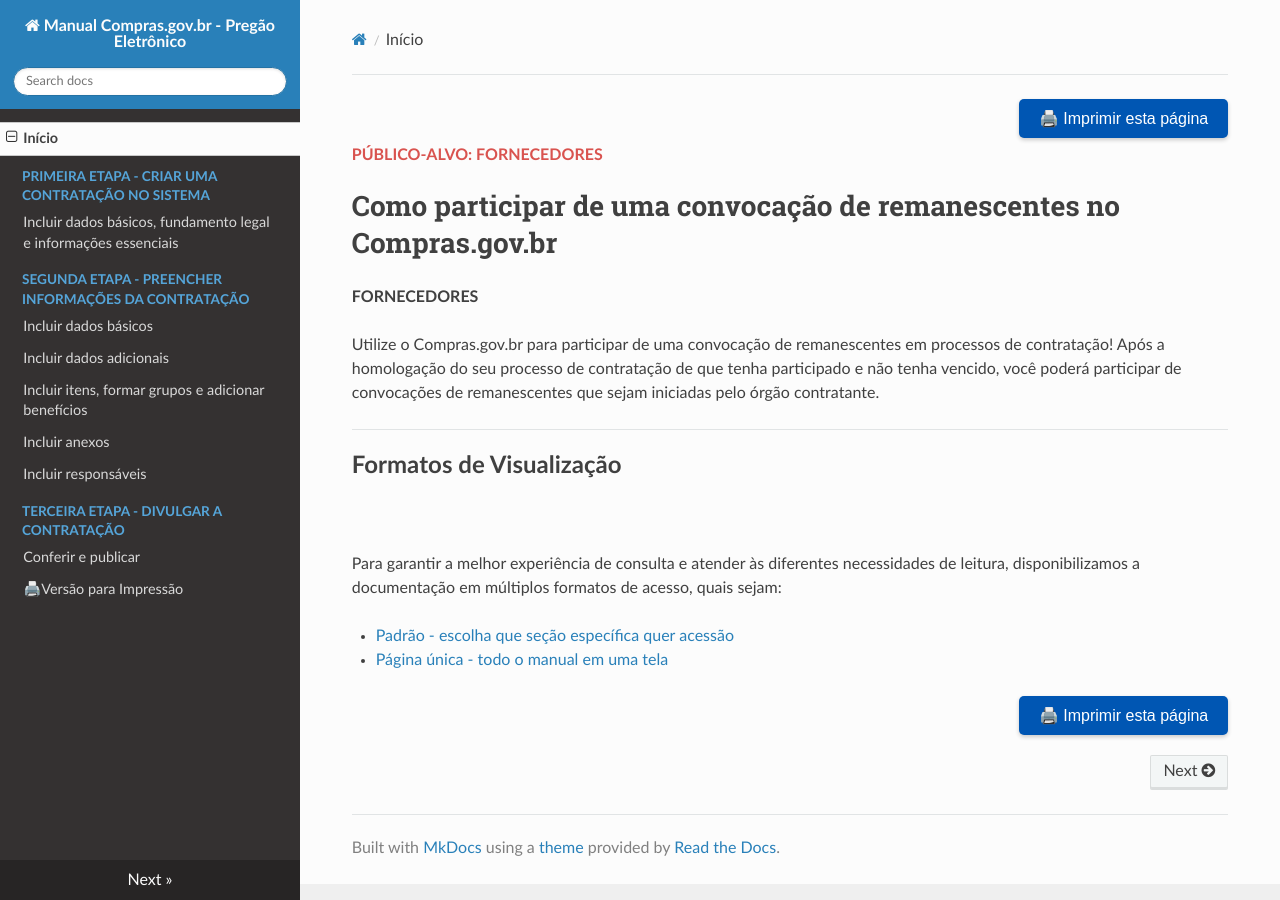
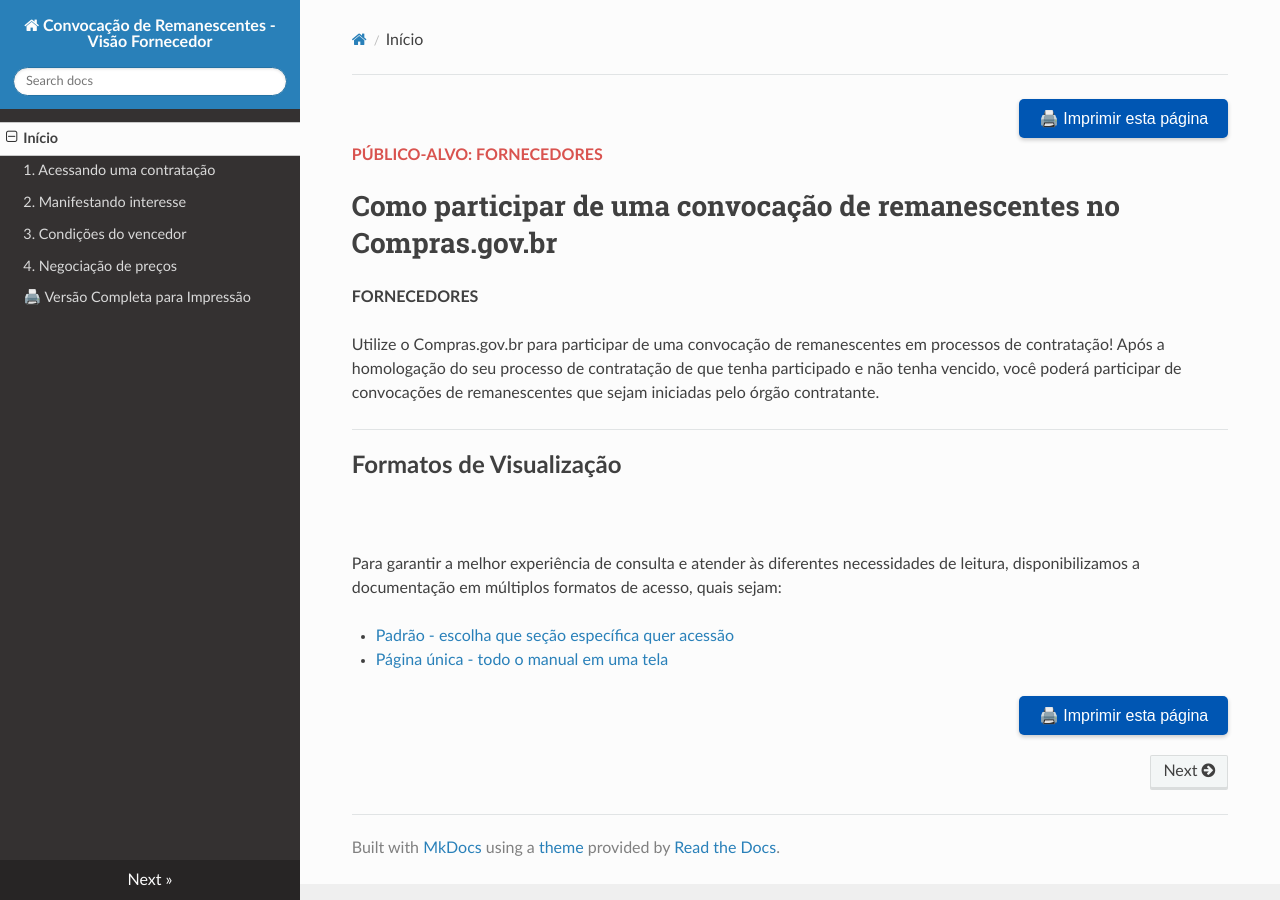
Before and after one commit to emilix10-bit/convocacao-de-remanescentes-fornecedor, an MkDocs documentation site: the page built from docs/index.md, in a window 1280 px wide. Built offline with MkDocs 1.6.1, drawn with Linux system fonts in a browser that asks for light colours; nearby versions of some CDN libraries.

Commit message:
Update site name and navigation structure in mkdocs.yml

```diff
--- a/mkdocs.yml
+++ b/mkdocs.yml
@@ -1,4 +1,4 @@
-site_name: Manual Compras.gov.br - Pregão Eletrônico
+site_name: Convocação de Remanescentes - Visão Fornecedor
 
 theme:
   name: readthedocs
@@ -9,19 +9,13 @@ markdown_extensions:
 
 nav:
   - Início: index.md
-  - Primeira etapa - criar uma contratação no sistema:
-    - Incluir dados básicos, fundamento legal e informações essenciais: 01-criar-contratacao.md
-  - Segunda etapa - preencher informações da contratação:
-    - Incluir dados básicos: 02-dados-basicos.md
-    - Incluir dados adicionais: 03-dados-adicionais.md
-    - Incluir itens, formar grupos e adicionar benefícios: 04-itens-grupos.md
-    - Incluir anexos: 05-anexos.md
-    - Incluir responsáveis: 06-responsaveis.md
-  - Terceira etapa - divulgar a contratação:
-    - Conferir e publicar: 07-divulgando.md
-  - 🖨️Versão para Impressão: versao-impressao.md
+  - 1. Acessando uma contratação: 01-acessando-contratacao.md
+  - 2. Manifestando interesse: 02-manifestando-interesse.md
+  - 3. Condições do vencedor: 03-condicoes-vencedor.md
+  - 4. Negociação de preços: 04-negociacao-precos.md
+  - 🖨️ Versão Completa para Impressão: manual-completo.md
 
-# Configuração dos estilos e scripts customizados
+# Configuração dos estilos e scripts customizados (largura da tela e zoom nas imagens)
 extra_css:
   - custom.css
 
```
